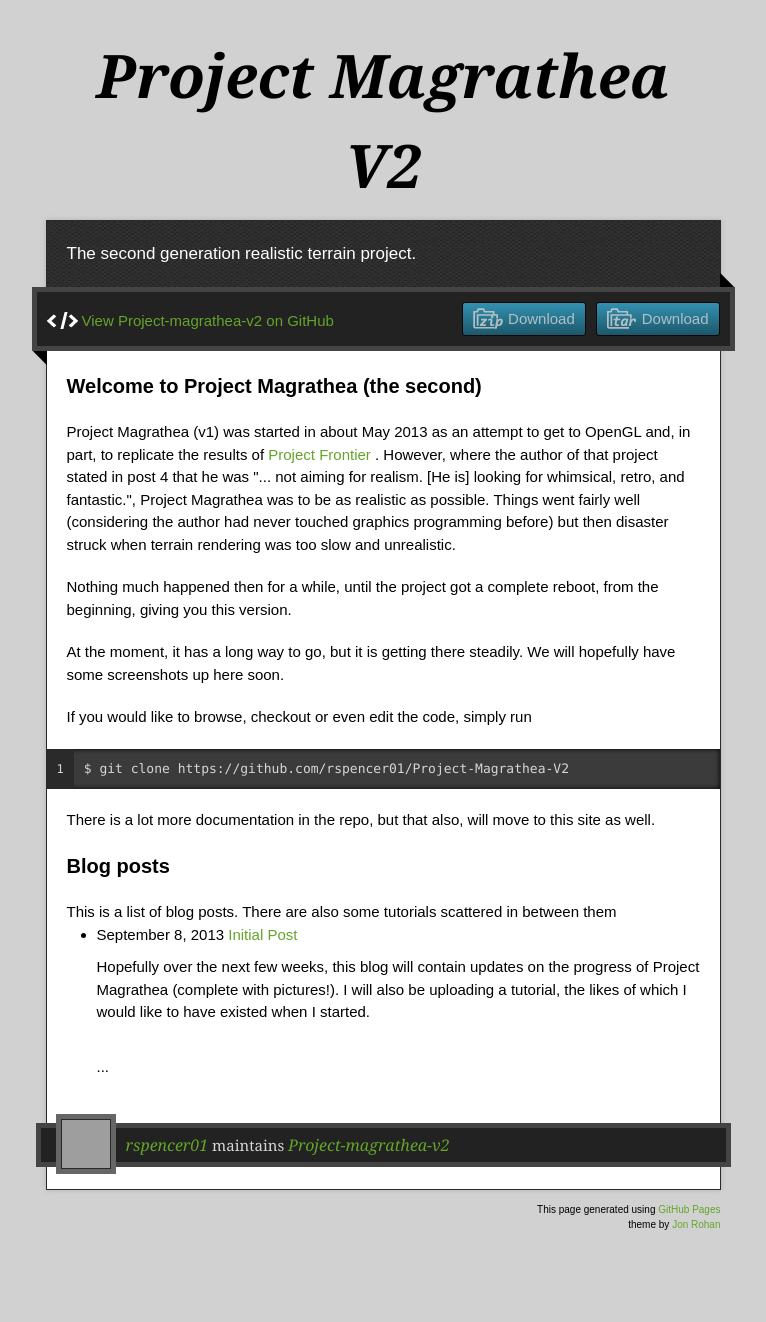
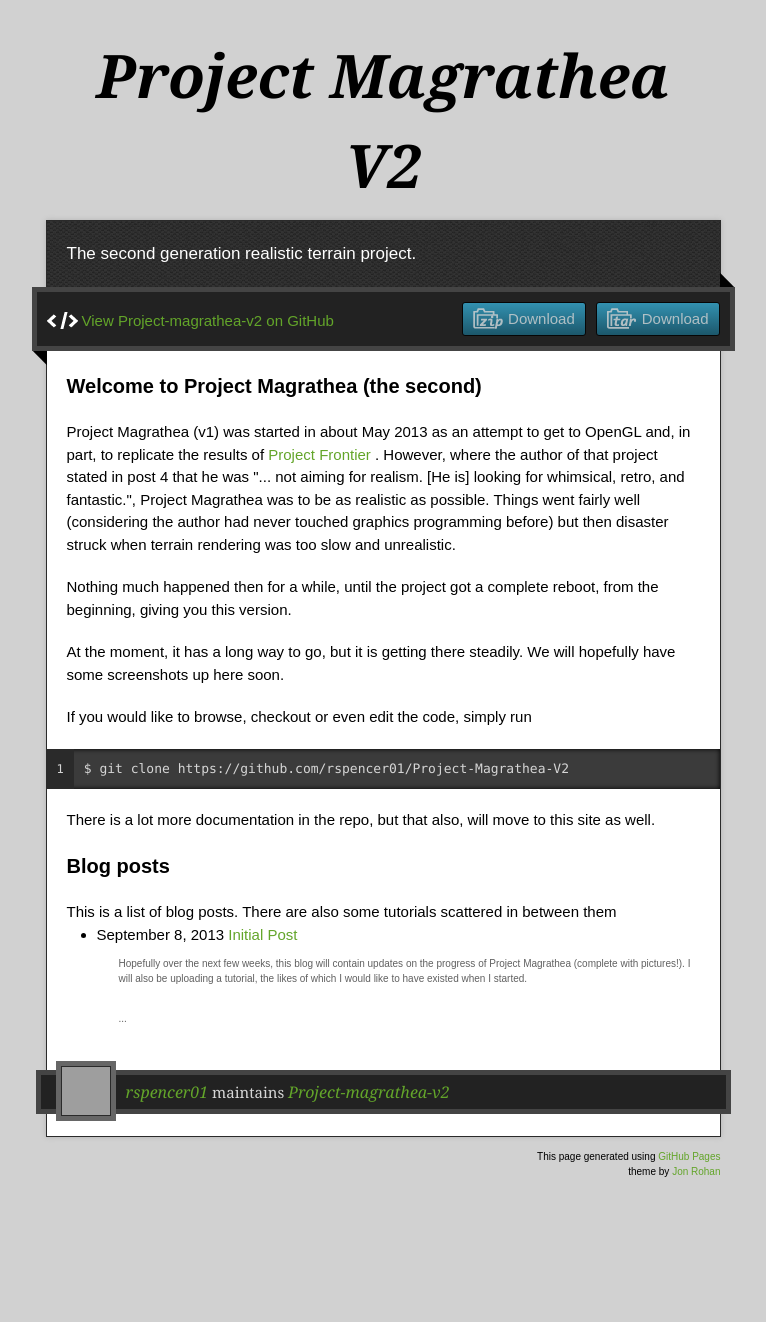
Before and after one commit to rspencer01/Project-Magrathea-V2, a Jekyll site: the page built from index.html, in a window 1280 px wide. Shown: the whole page, without its empty margins (257-1023 px from the left). Built offline with Jekyll 4.4.1, drawn with Linux system fonts in a browser that asks for light colours; nearby versions of some CDN libraries; Markdown is read by kramdown in place of the engine named in the settings; after the commit the page ends 1269 px from its top, so only the background shows below that; grey boxes are pictures that could not be loaded.

Commit message:
Nicer style

```diff
--- a/index.html
+++ b/index.html
@@ -25,7 +25,9 @@ was to be as realistic as possible.  Things went fairly well (considering the au
       {% for post in site.posts %}
       <li>
 	<span>{{ post.date | date: "%B %e, %Y" }}</span> <a href="http://rspencer01.github.io/Project-Magrathea-V2{{ post.url }}">{{ post.title }}</a>
-	  <p> {{post.excerpt }}<br>...</p>
+	  <div class="post-excerpt">
+		<p> {{post.excerpt }}<br>...</p>
+	  </div>
       </li>
       {% endfor %}
     </ul>
--- a/stylesheets/stylesheet.css
+++ b/stylesheets/stylesheet.css
@@ -343,6 +343,13 @@ footer .owner p a {
   font-style: italic;
 }
 
+.post-excerpt
+{
+	padding-left: 22px ;
+	color : #606060;
+	font-size: 10px;
+}
+
 /* Markdown */
 .markdown-body h1,
 .markdown-body h2,
```
